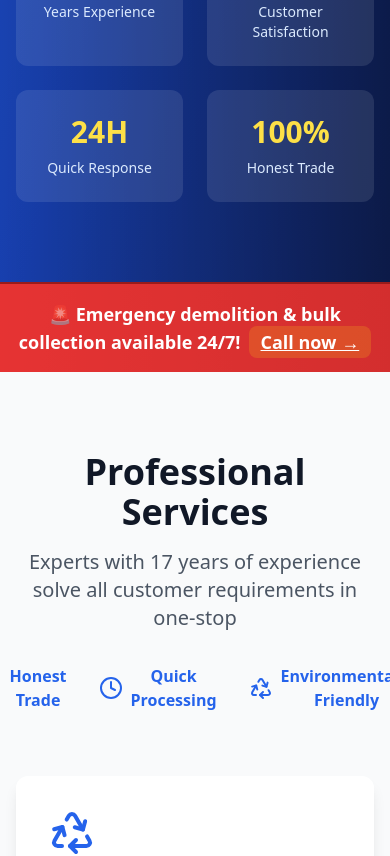
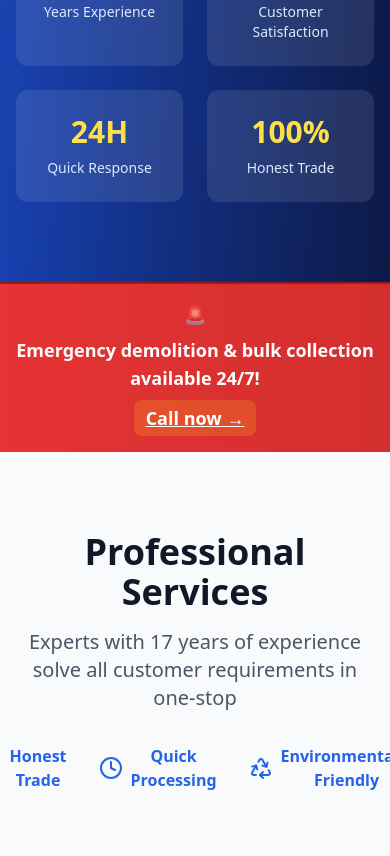
Before and after one commit to raincoat98/changdae-resources, a React (Vite) app: page / in a window 390 px wide. Shown: the part 1215-2071 px from the top of the page. Built offline with nearby package versions, Linux system fonts and the light colour scheme.

Commit message:
Fix: 모바일에서 텍스트 깨지는 부분 수정

```diff
--- a/src/components/Hero.tsx
+++ b/src/components/Hero.tsx
@@ -105,12 +105,14 @@ const Hero = () => {
         {/* Subtle animated background pattern */}
         <div className="absolute inset-0 bg-red-500 opacity-10 animate-pulse"></div>
         <div className="relative max-w-7xl mx-auto px-4 text-center">
-          <p className="font-bold text-lg md:text-xl animate-slide-in-up">
-            <span className="inline-block animate-pulse">🚨</span>{" "}
-            {t("home.hero.emergencyBanner")}
+          <p className="font-bold text-lg md:text-xl animate-slide-in-up flex flex-wrap justify-center items-center gap-2">
+            <span className="inline-block animate-pulse">🚨</span>
+            <span className="break-words">
+              {t("home.hero.emergencyBanner")}
+            </span>
             <a
               href={`tel:${t("contact.info.phoneValue")}`}
-              className="ml-2 underline hover:text-yellow-300 transition-colors duration-200 font-extrabold bg-yellow-400 bg-opacity-20 px-3 py-1 rounded-lg hover:bg-opacity-40 hover:scale-105 transform"
+              className="underline hover:text-yellow-300 transition-colors duration-200 font-extrabold bg-yellow-400 bg-opacity-20 px-3 py-1 rounded-lg hover:bg-opacity-40 hover:scale-105 transform whitespace-nowrap"
             >
               {t("home.hero.callNowArrow")}
             </a>
--- a/src/index.css
+++ b/src/index.css
@@ -199,3 +199,32 @@
     transition-duration: 0.01ms !important;
   }
 }
+
+/* Mobile word-break styles */
+@media (max-width: 768px) {
+  body {
+    word-break: keep-all;
+    word-wrap: break-word;
+    overflow-wrap: break-word;
+  }
+
+  h1,
+  h2,
+  h3,
+  h4,
+  h5,
+  h6,
+  p,
+  span,
+  div {
+    word-break: keep-all;
+    word-wrap: break-word;
+    overflow-wrap: break-word;
+  }
+
+  /* 긴 영어 단어나 URL이 있을 경우를 위한 처리 */
+  .break-words {
+    word-break: break-word;
+    overflow-wrap: break-word;
+  }
+}
```
